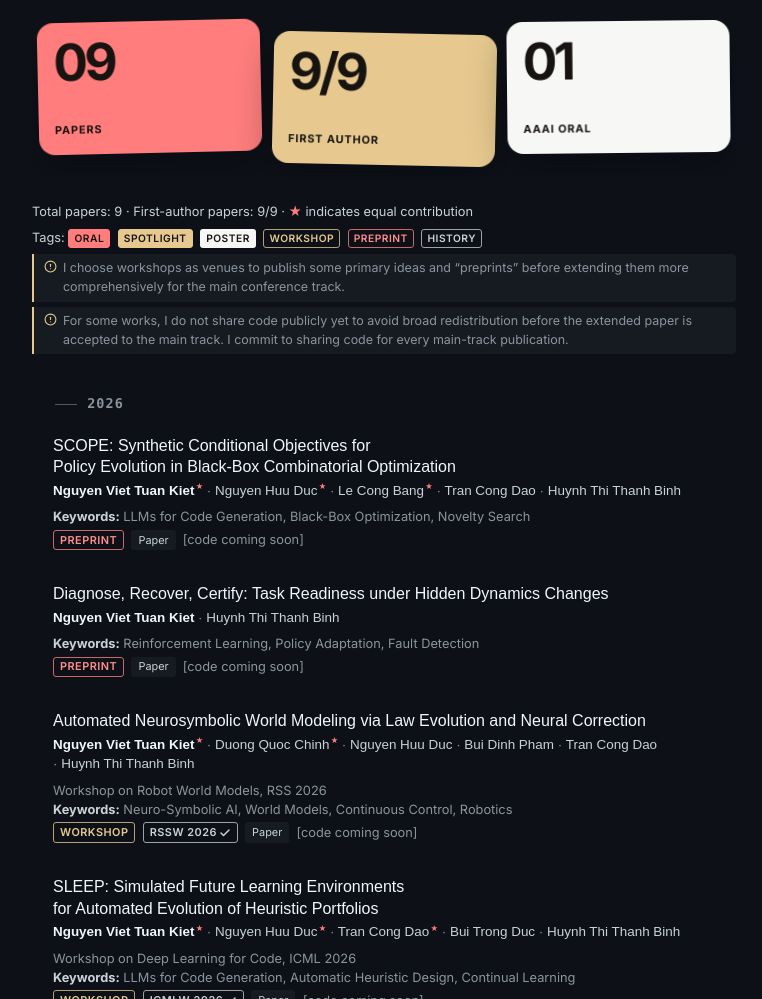
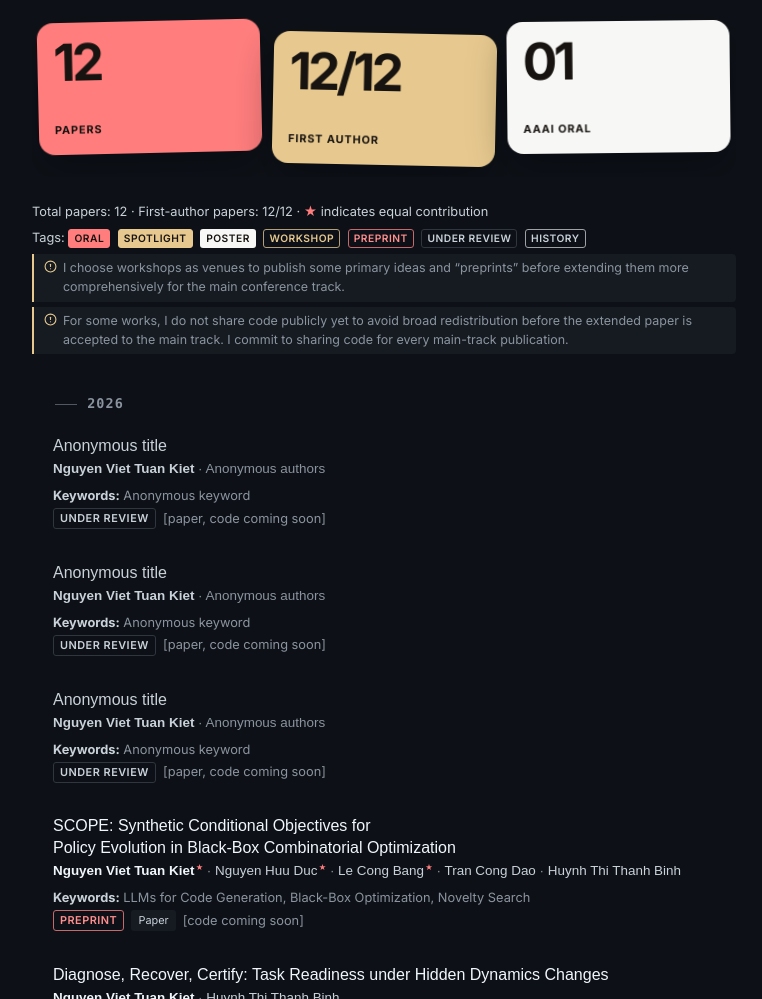
Before and after one commit to HaiAu2501/haiau2501.github.io, a website built with Vite: page index.html in a window 1280 px wide. Shown: the part 3325-4324 px from the top of the page, without its empty margins (446-1208 px from the left). Built offline with nearby package versions, Linux system fonts and the light colour scheme.

Commit message:
Add under-review publications and October news

```diff
--- a/css/style.css
+++ b/css/style.css
@@ -1761,6 +1761,27 @@ body.lineage-mode .lineage-edge:hover .lineage-edge-arrow svg {
     --pub-accent: var(--color-motion-red);
 }
 
+.pub-item.pub-anonymous {
+    --pub-accent: var(--color-text-muted);
+}
+
+.pub-anonymous .pub-title {
+    color: var(--color-text-light);
+}
+
+.pub-anonymous .pub-authors,
+.pub-anonymous .pub-keywords {
+    color: var(--color-text-muted);
+}
+
+.pub-anonymous .pub-authors strong {
+    color: var(--color-text-light);
+}
+
+.pub-anonymous .pub-details-mobile .pub-link-note {
+    display: none;
+}
+
 @media (min-width: 901px) {
     .publications-list:has(.pub-item:hover) .pub-item:not(:hover),
     .publications-list:has(.pub-item:focus-within) .pub-item:not(:focus-within) {
@@ -1985,6 +2006,12 @@ body.lineage-mode .lineage-edge:hover .lineage-edge-arrow svg {
     border: 1px solid color-mix(in srgb, var(--color-motion-red) 72%, var(--color-border));
 }
 
+.tag-under-review {
+    background: transparent;
+    color: var(--color-text-light);
+    border: 1px solid var(--color-border);
+}
+
 .tag-history {
     background-color: transparent;
     color: var(--color-text-light);
@@ -2826,7 +2853,8 @@ body.lineage-mode .lineage-edge:hover .lineage-edge-arrow svg {
 
     .pub-mobile-status.tag-oral,
     .pub-mobile-status.tag-workshop,
-    .pub-mobile-status.tag-preprint {
+    .pub-mobile-status.tag-preprint,
+    .pub-mobile-status.tag-under-review {
         display: inline-flex;
         align-items: center;
         justify-content: center;
--- a/index.html
+++ b/index.html
@@ -185,6 +185,10 @@
                 <h2 class="section-title">News</h2>
                 <ul class="news-list event-stream" aria-label="Recent research milestones">
                     <!-- Add new news items at the top -->
+                    <li class="news-item" data-event="submission">
+                        <span class="news-date">Oct 2026</span>
+                        <span class="news-content">Submitted four first-author papers to several top-tier conferences!</span>
+                    </li>
                     <li class="news-item" data-event="research">
                         <span class="news-date">Aug 2026</span>
                         <span class="news-content">Putting a tremendous amount of effort into my upcoming ICLR main conference submissions (this time, we will not be posting preprints)!</span>
@@ -315,18 +319,19 @@
                 <div class="publication-view-stage" id="publication-view-stage">
                     <div class="publication-view-panel publication-list-panel" data-publication-view="list">
                 <div class="publication-metrics" aria-label="Publication metrics">
-                    <div class="metric-card metric-card-red"><strong>09</strong><span>Papers</span></div>
-                    <div class="metric-card metric-card-champagne"><strong>9/9</strong><span>First author</span></div>
+                    <div class="metric-card metric-card-red"><strong>12</strong><span>Papers</span></div>
+                    <div class="metric-card metric-card-champagne"><strong>12/12</strong><span>First author</span></div>
                     <div class="metric-card metric-card-white"><strong>01</strong><span>AAAI oral</span></div>
                 </div>
                 <div class="pub-note">
-                    <p>Total papers: 9 · First-author papers: 9/9 · <span class="equal-star">★</span> indicates equal contribution</p>
+                    <p>Total papers: 12 · First-author papers: 12/12 · <span class="equal-star">★</span> indicates equal contribution</p>
                     <p class="pub-tags-legend">Tags:
                     <span class="pub-tag tag-oral">Oral</span>
                     <span class="pub-tag tag-spotlight">Spotlight</span>
                     <span class="pub-tag tag-poster">Poster</span>
                     <span class="pub-tag tag-workshop">Workshop</span>
                     <span class="pub-tag tag-preprint">Preprint</span>
+                    <span class="pub-tag tag-under-review">Under review</span>
                     <span class="pub-tag tag-history">History</span>
                     </p>
                     <div class="pub-note-info-list">
@@ -344,6 +349,54 @@
                 <div class="publications-list">
                     <!-- Publication Item Template -->
                     <div class="pub-year-heading">2026</div>
+                    <div class="pub-item pub-anonymous">
+                        <div class="pub-content">
+                            <button class="pub-toggle" type="button" aria-expanded="false">
+                                <span class="pub-toggle-main">
+                                    <h3 class="pub-title">Anonymous title</h3>
+                                    <div class="pub-authors"><span class="pub-author-list"><span class="author-name"><strong>Nguyen Viet Tuan Kiet</strong></span> <span class="author-separator" aria-hidden="true">·</span> <span class="author-name">Anonymous authors</span></span></div>
+                                </span>
+                                <span class="pub-mobile-tags"><span class="pub-mobile-status pub-tag tag-under-review">Under review</span><span class="pub-link-note">[paper, code coming soon]</span></span>
+                                <span class="pub-toggle-icon" aria-hidden="true"><svg viewBox="0 0 24 24" fill="none" stroke="currentColor" stroke-width="2.4" stroke-linecap="round" stroke-linejoin="round"><polyline points="6 9 12 15 18 9"/></svg></span>
+                            </button>
+                            <div class="pub-details">
+                                <div class="pub-keywords"><strong>Keywords:</strong> Anonymous keyword</div>
+                                <div class="pub-links"><span class="pub-tag pub-primary-tag tag-under-review">Under review</span><span class="pub-link-note">[paper, code coming soon]</span></div>
+                            </div>
+                        </div>
+                    </div>
+                    <div class="pub-item pub-anonymous">
+                        <div class="pub-content">
+                            <button class="pub-toggle" type="button" aria-expanded="false">
+                                <span class="pub-toggle-main">
+                                    <h3 class="pub-title">Anonymous title</h3>
+                                    <div class="pub-authors"><span class="pub-author-list"><span class="author-name"><strong>Nguyen Viet Tuan Kiet</strong></span> <span class="author-separator" aria-hidden="true">·</span> <span class="author-name">Anonymous authors</span></span></div>
+                                </span>
+                                <span class="pub-mobile-tags"><span class="pub-mobile-status pub-tag tag-under-review">Under review</span><span class="pub-link-note">[paper, code coming soon]</span></span>
+                                <span class="pub-toggle-icon" aria-hidden="true"><svg viewBox="0 0 24 24" fill="none" stroke="currentColor" stroke-width="2.4" stroke-linecap="round" stroke-linejoin="round"><polyline points="6 9 12 15 18 9"/></svg></span>
+                            </button>
+                            <div class="pub-details">
+                                <div class="pub-keywords"><strong>Keywords:</strong> Anonymous keyword</div>
+                                <div class="pub-links"><span class="pub-tag pub-primary-tag tag-under-review">Under review</span><span class="pub-link-note">[paper, code coming soon]</span></div>
+                            </div>
+                        </div>
+                    </div>
+                    <div class="pub-item pub-anonymous">
+                        <div class="pub-content">
+                            <button class="pub-toggle" type="button" aria-expanded="false">
+                                <span class="pub-toggle-main">
+                                    <h3 class="pub-title">Anonymous title</h3>
+                                    <div class="pub-authors"><span class="pub-author-list"><span class="author-name"><strong>Nguyen Viet Tuan Kiet</strong></span> <span class="author-separator" aria-hidden="true">·</span> <span class="author-name">Anonymous authors</span></span></div>
+                                </span>
+                                <span class="pub-mobile-tags"><span class="pub-mobile-status pub-tag tag-under-review">Under review</span><span class="pub-link-note">[paper, code coming soon]</span></span>
+                                <span class="pub-toggle-icon" aria-hidden="true"><svg viewBox="0 0 24 24" fill="none" stroke="currentColor" stroke-width="2.4" stroke-linecap="round" stroke-linejoin="round"><polyline points="6 9 12 15 18 9"/></svg></span>
+                            </button>
+                            <div class="pub-details">
+                                <div class="pub-keywords"><strong>Keywords:</strong> Anonymous keyword</div>
+                                <div class="pub-links"><span class="pub-tag pub-primary-tag tag-under-review">Under review</span><span class="pub-link-note">[paper, code coming soon]</span></div>
+                            </div>
+                        </div>
+                    </div>
                     <div class="pub-item pub-long-paper">
                         <div class="pub-content">
                             <button class="pub-toggle" type="button" aria-expanded="false">
```
